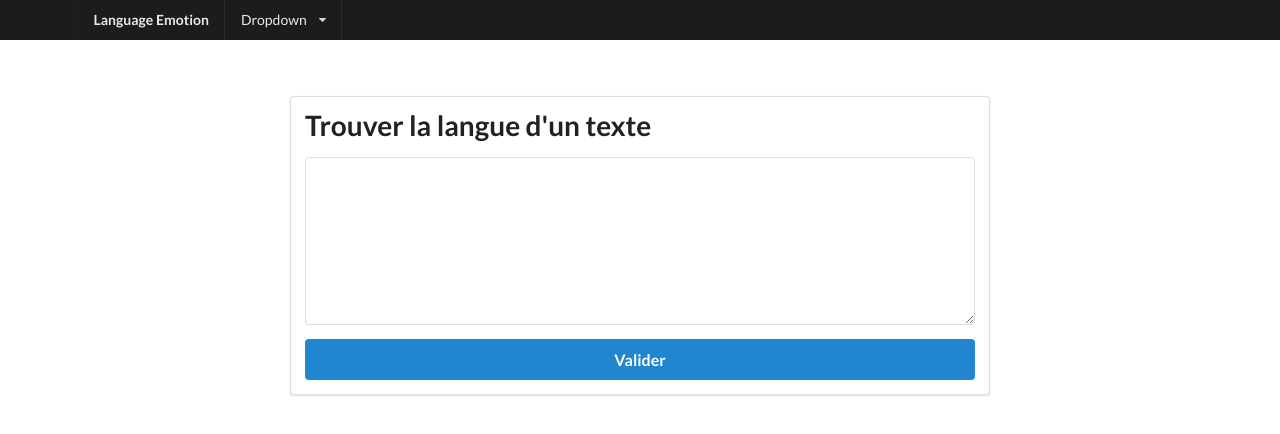
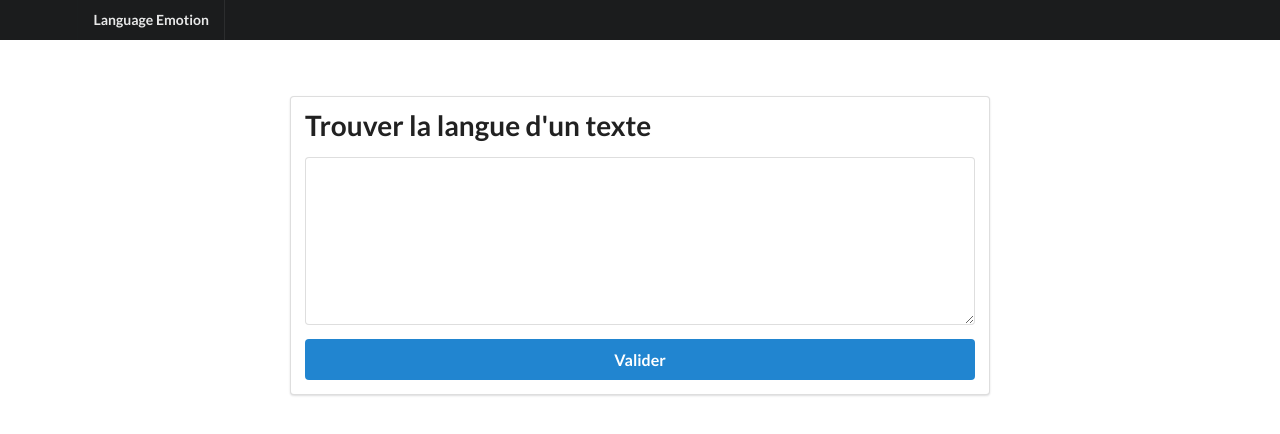
Before and after one commit to AriaGrt/ProjetMobileIOT, a Vue app in the folder client/: page / in a window 1280 px wide. Shown: the top 434 px of the page. Built offline with nearby package versions, Linux system fonts and the light colour scheme.

Commit message:
rip dropdown

```diff
--- a/client/src/components/NavBar.vue
+++ b/client/src/components/NavBar.vue
@@ -5,7 +5,7 @@
                 <!--<img class="logo" src="favicon.ico">-->
                 Language Emotion
             </a>
-            <div class="ui simple dropdown item">
+            <!--<div class="ui simple dropdown item">
                 Dropdown <i class="dropdown icon"></i>
                 <div class="menu">
                     <a class="item" href="#">Link Item</a>
@@ -22,7 +22,7 @@
                     </div>
                     <a class="item" href="#">Link Item</a>
                 </div>
-            </div>
+            </div>-->
         </div>
     </div>
 </template>
```
